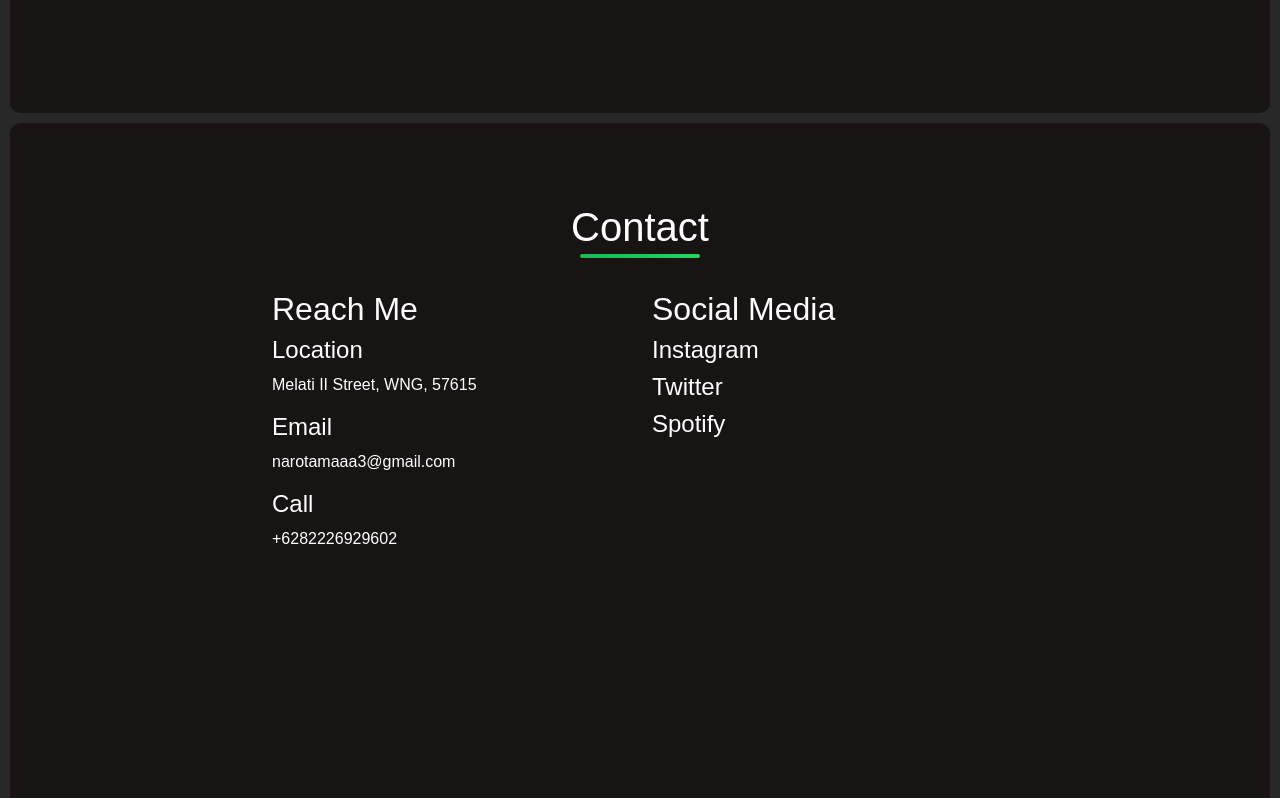
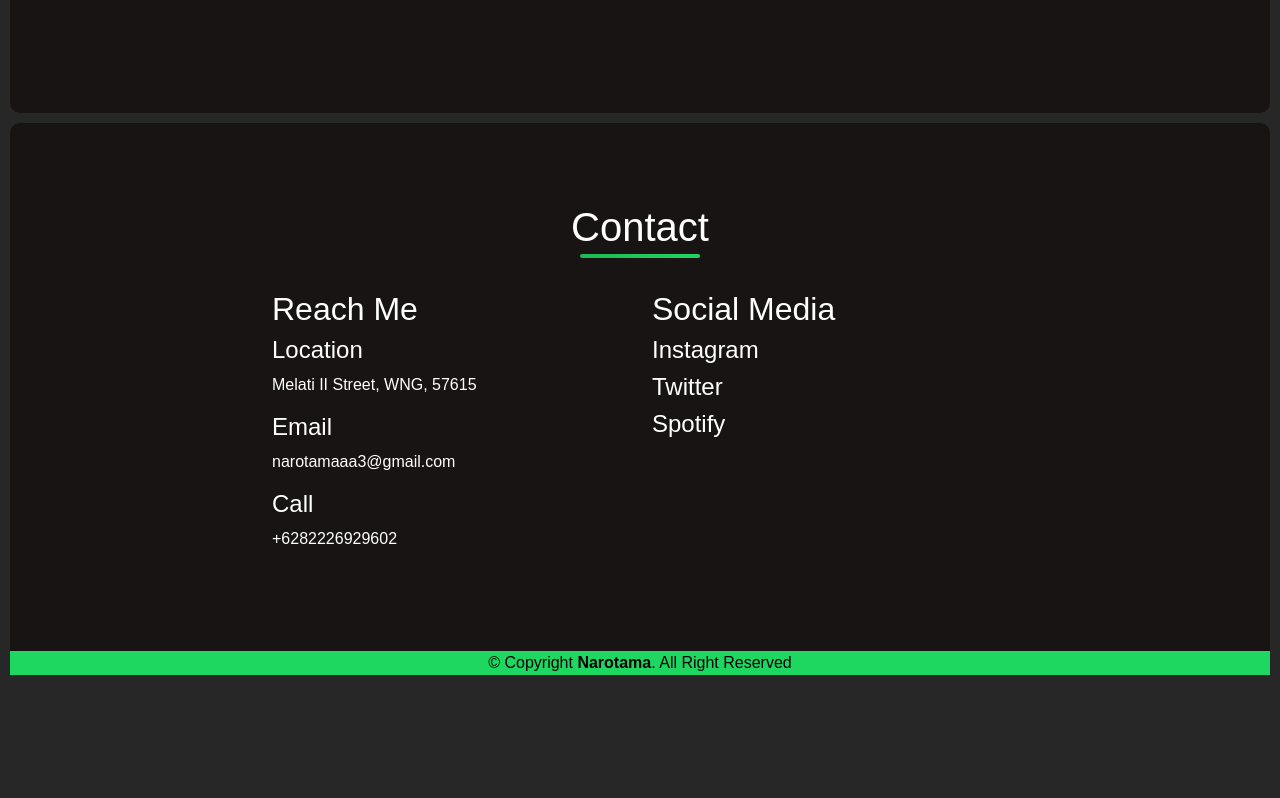
Before and after one commit to tamabsndra/cv, a plain HTML site: page cv.html in a window 1280 px wide. Shown: the part 3602-4400 px from the top of the page. After the commit the page ends 4293 px from the top, so only its background shows below. Drawn offline with nearby package versions, Linux system fonts and the light colour scheme.

Commit message:
Update cv.css

```diff
--- a/cv.css
+++ b/cv.css
@@ -139,9 +139,9 @@ a {
 #contact {
   margin-top: 10px;
   background-color: #191414;
-  border-radius: 10px;
-  padding: 80px 30px 20px 30px;
-  height: 850px;
+  border-radius: 10px 10px 0px 0px;
+  padding: 80px 30px 100px 30px;
+  height: auto;
 }
 
 .underline-title {
```
